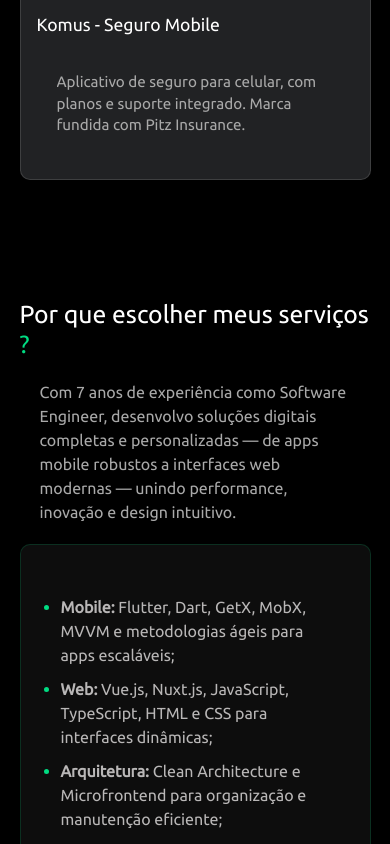
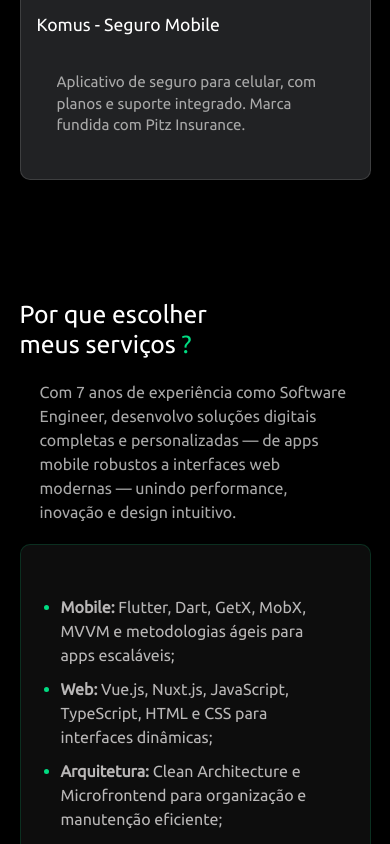
Before and after one commit to pedrinnhooo/loan-bank, a Nuxt app: page / in a window 390 px wide. Shown: the part 3894-4738 px from the top of the page. Built offline with nearby package versions, Linux system fonts and the light colour scheme.

Commit message:
css/ added width

```diff
--- a/assets/styles/home.css
+++ b/assets/styles/home.css
@@ -203,6 +203,10 @@ li::marker {
         padding: 0rem 0;
         width: 90%;
     }
+
+    .section-w {
+        width: 54%;
+    }
 }
 
 
--- a/pages/index.vue
+++ b/pages/index.vue
@@ -79,7 +79,7 @@
         <section class="presentation-section">
             <div class="container">
                 <div class="presentation-content">
-                    <h2>Por que escolher meus serviços <span style="color: #00dc82;">?</span></h2>
+                    <h2 class="section-w">Por que escolher meus serviços <span style="color: #00dc82;">?</span></h2>
                     <p>
                         Com 7 anos de experiência como Software Engineer, desenvolvo soluções digitais completas e
                         personalizadas — de apps mobile robustos a interfaces web modernas — unindo performance,
```
